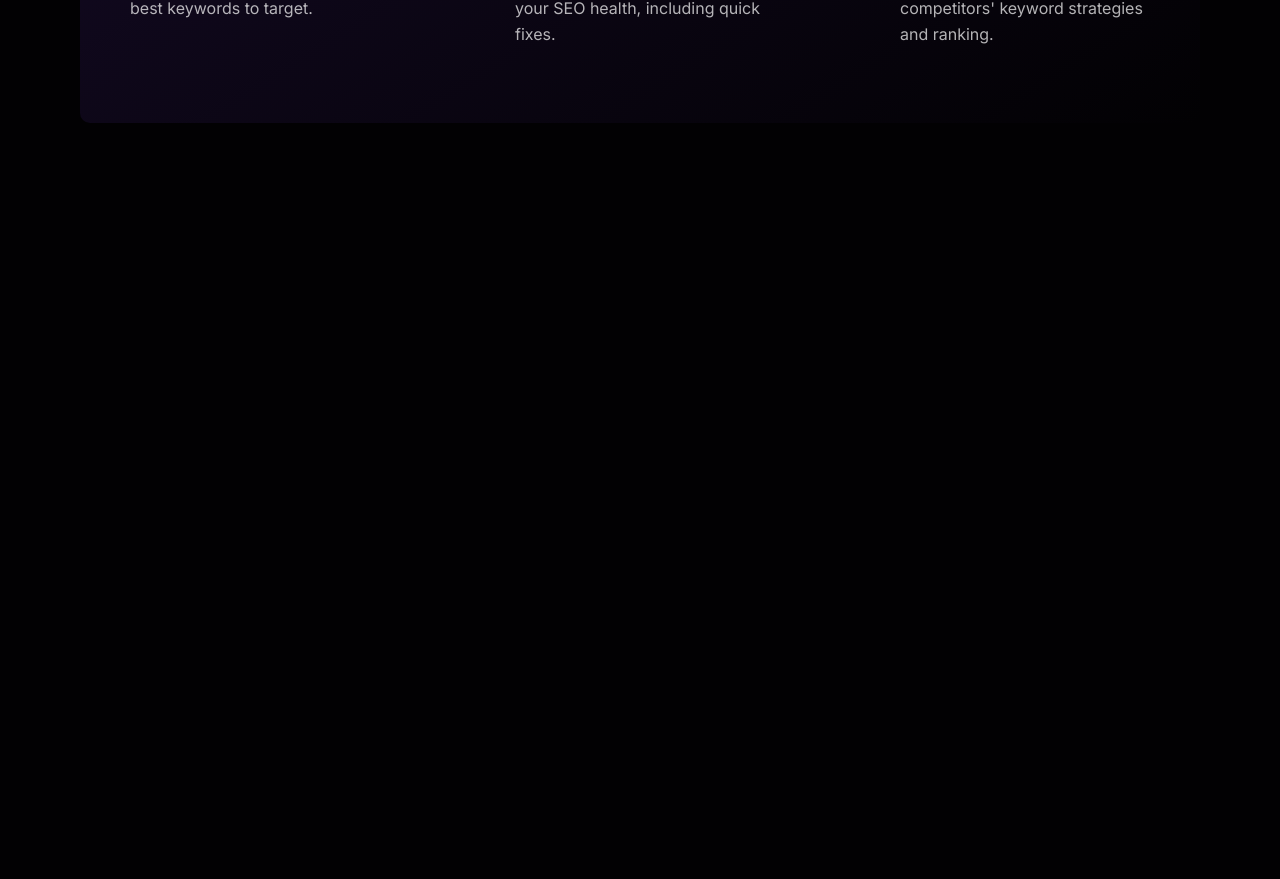
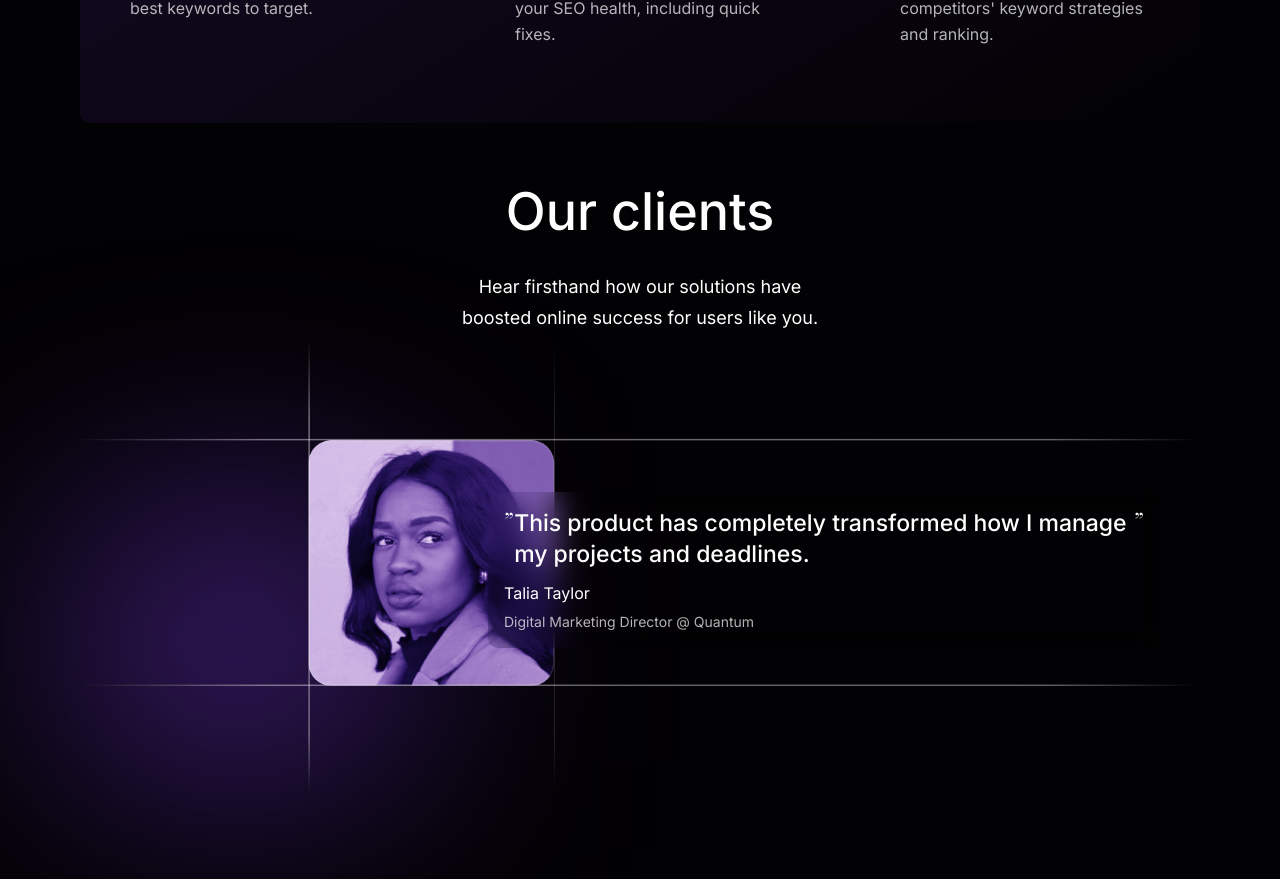
Before and after one commit to Omondi-mutuma/Rank.Ai, a Next.js app: page / in a window 1280 px wide. Shown: the part 3417-4296 px from the top of the page. Before the commit the page ends 3572 px from the top, so only its background shows below. Built offline with nearby package versions, Linux system fonts and the light colour scheme.

Commit message:
Add testimonial section

```diff
--- /dev/null
+++ b/app/components/Testimonials.tsx
@@ -0,0 +1,66 @@
+import { QuoteIcon } from "@radix-ui/react-icons";
+import Image from "next/image";
+
+const Testimonials: React.FC = () => {
+  return (
+    <section className="relative w-full min-h-max flex flex-col items-center gap-[10px] py-[50px]">
+      <div className="flex flex-col justify-center items-center max-w-[80%] lg:max-w-[35%]">
+        <h3 className="font-medium text-[26px] md:text-[52px]">Our clients</h3>
+        <p className="font-normal text-[18px] leading-[31px] text-center tracking-[-0.001em] md:[text-20px] mt-[20px]">
+          Hear firsthand how our solutions have boosted online success for users
+          like you.
+        </p>
+      </div>
+      <div className="w-full flex flex-col items-center md:hidden">
+        <Image
+          src={"/Testimonial.png"}
+          alt="Image of client"
+          width={318}
+          height={290}
+        />
+
+        <div className="text-center max-w-[80%]">
+          <span className="flex">
+            <QuoteIcon className="text-[20px]" fontSize={20} />
+            This product has completely transformed how I manage my projects and
+            deadlines
+            <QuoteIcon />
+          </span>
+          <h4 className="font-normal text-[16px] leading-[26px] mt-[20px]">
+            Talia Taylor
+          </h4>
+          <p className="font-normal text-[14px] text-white/70 mt-[10px]">
+            Digital Marketing Director @ Quantum
+          </p>
+        </div>
+      </div>
+      <div className="relative w-full hidden md:block">
+        <Image
+          src={"/Testimonial-wide.png"}
+          alt="Image of client"
+          width={1485}
+          height={335}
+          className="w-full"
+        />
+
+        <div className="absolute top-1/2 right-10 transform -translate-y-1/2 w-max max-w-[60%] backdrop-blur-lg p-4 rounded-[10px] transition-all">
+          <span className="flex font-medium lg:text-[23px] leading-[31px]">
+            <QuoteIcon />
+            This product has completely transformed how I manage my projects and
+            deadlines.
+            <QuoteIcon />
+          </span>
+          <h4 className="font-normal text-[16px] leading-[26px] mt-[20px] md:mt-[10px]">
+            Talia Taylor
+          </h4>
+          <p className="font-normal text-[14px] text-white/70 mt-[10px] md:mt-[5px]">
+            Digital Marketing Director @ Quantum
+          </p>
+        </div>
+      </div>
+      <div className="absolute bottom-20 left-0 h-[250px] w-[315px] bg-[#8C45FF]/50 blur-[127px] -z-10" />
+    </section>
+  );
+};
+
+export default Testimonials;
--- a/app/page.tsx
+++ b/app/page.tsx
@@ -4,6 +4,7 @@ import Features from "./components/Features";
 import Header from "./components/Header";
 import Hero from "./components/Hero";
 import Integrations from "./components/Integrations";
+import Testimonials from "./components/Testimonials";
 
 export default function Home() {
   return (
@@ -99,6 +100,7 @@ export default function Home() {
         <Clients />
         <Features />
         <Integrations />
+        <Testimonials />
       </main>
 
       <footer className="p-4 text-center">
```
Also changed, not shown: public/Testimonial-wide.png (added), public/Testimonial.png (added).
